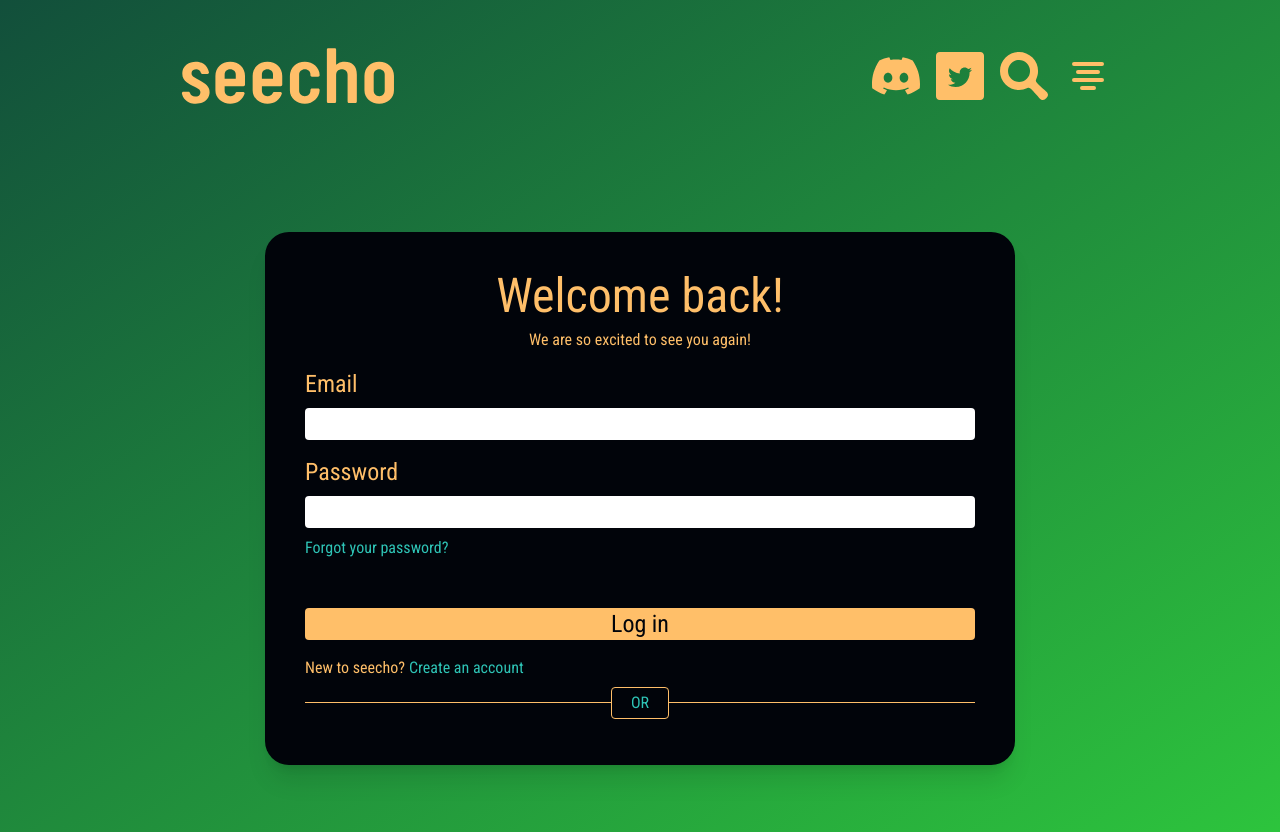
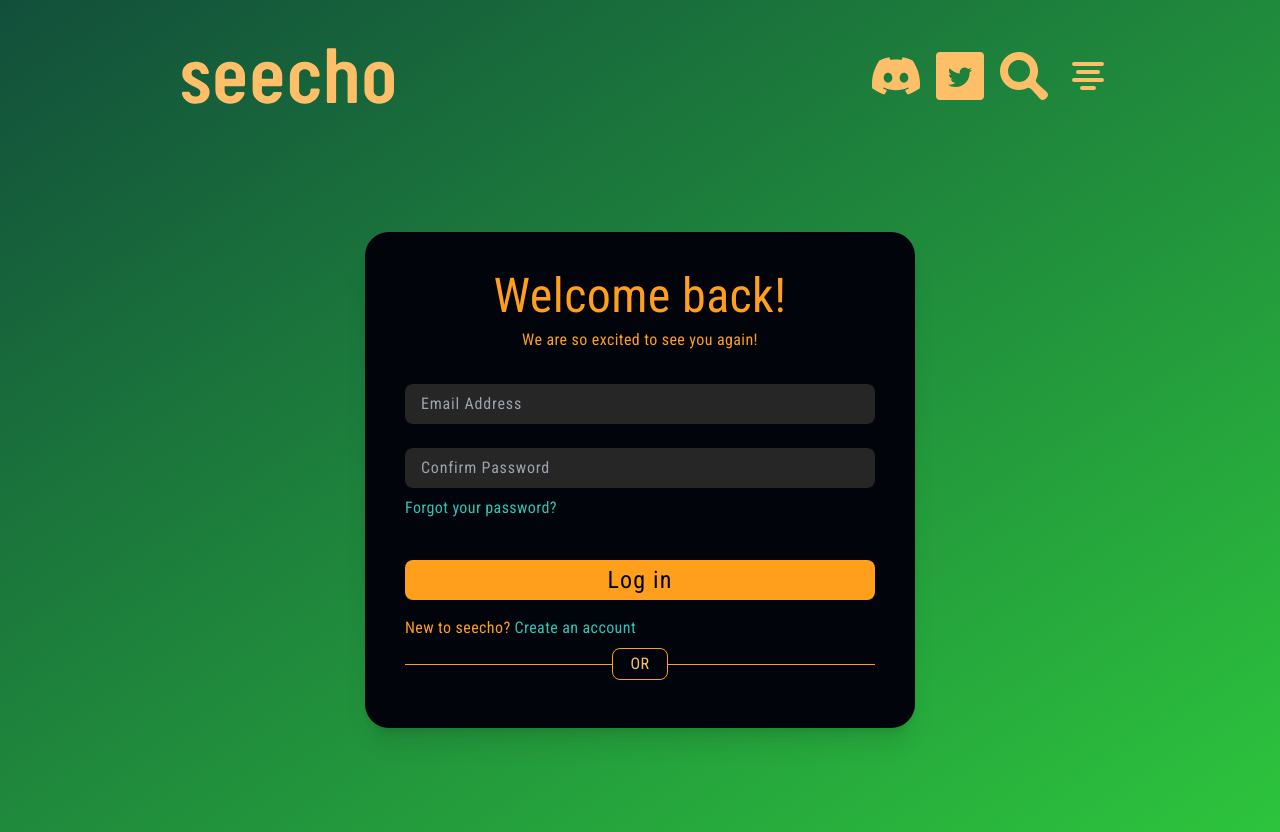
Before and after one commit to deniselupe/chat-app, a Next.js app in the folder frontend/: page /login in a window 1280 px wide. Built offline with nearby package versions, Linux system fonts and the light colour scheme.

Commit message:
style: introduce signup page and improve styling

```diff
--- a/frontend/app/layout.tsx
+++ b/frontend/app/layout.tsx
@@ -12,7 +12,7 @@ interface RootLayoutProps {
 export default function RootLayout({ children }: RootLayoutProps) {
   return (
     <html lang="en" className={robotoCondensed.className}>
-      <body className="h-screen bg-no-repeat bg-gradient-to-br from-seecho-darkgreen to-seecho-lightgreen ">
+      <body className="tracking-wide h-screen bg-no-repeat bg-gradient-to-br from-seecho-darkgreen to-seecho-lightgreen ">
         <NavBar />
         {children}
       </body>
--- a/frontend/app/login/page.tsx
+++ b/frontend/app/login/page.tsx
@@ -2,30 +2,28 @@ import Link from 'next/link';
 
 export default function LoginPage() {
     return (
-        <form className="w-96 mx-auto sm:w-3/4 md:w-[750px] md:h-4/6 sm:mt-28 p-10 rounded-3xl flex flex-col items-center bg-seecho-darkblue shadow-xl">
-            <div className="w-full mb-4">
-                <h1 className="mb-2 text-5xl text-seecho-gold text-center">Welcome back!</h1>
-                <h2 className="text-seecho-gold text-center">We are so excited to see you again!</h2>
+        <form className="w-96 mx-auto sm:w-3/4 md:w-[550px] h-fit sm:mt-28 p-10 rounded-3xl flex flex-col items-center bg-seecho-darkblue shadow-xl">
+            <div className="w-full mb-8">
+                <h1 className="mb-2 text-5xl text-seecho-orange text-center">Welcome back!</h1>
+                <h2 className="text-center text-seecho-orange">We are so excited to see you again!</h2>
             </div>
-            <div className="w-full mb-4">
-                <label className="mb-2 text-seecho-gold text-2xl block" htmlFor="email">Email</label>
-                <input className="w-full block text-1xl leading-8 rounded" type="email" id="email" name="name" />
+            <div className="w-full mb-6">
+                <input className="w-full px-4 leading-10 tracking-wider text-1xl text-seecho-gold bg-neutral-800 outline-none focus:outline-seecho-lightblue rounded-lg" type="email" id="email" name="email" placeholder="Email Address" />
             </div>
             <div className="w-full mb-2">
-                <label className="mb-2 text-seecho-gold text-2xl block" htmlFor="password">Password</label>
-                <input className="w-full block text-1xl leading-8 rounded" type="text" id="password" name="password" />
+                <input className="w-full px-4 leading-10 tracking-wider text-1xl text-seecho-gold bg-neutral-800 outline-none focus:outline-seecho-lightblue rounded-lg" type="text" id="password" name="confirm_password" placeholder="Confirm Password" />
             </div>
-            <Link href="#" className="w-full mb-12">
+            <Link href="#" className="w-full mb-10">
                 <p className="text-seecho-lightblue hover:underline">Forgot your password?</p>
             </Link>
-            <button className="w-full mb-4 text-2xl text-seecho-darkblue bg-seecho-gold hover:bg-seecho-lightblue rounded">Log in</button>
-            <p className="w-full inline-flex text-seecho-gold">New to seecho?
-                <Link href="#" className="ml-1 text-seecho-lightblue hover:underline">Create an account</Link>
+            <button className="w-full mb-4 leading-10 tracking-wider text-2xl text-seecho-darkblue bg-seecho-orange hover:bg-seecho-lightblue rounded-lg">Log in</button>
+            <p className="w-full inline-flex text-seecho-orange">New to seecho?
+                <Link href="/signup" className="ml-1 text-seecho-lightblue hover:underline">Create an account</Link>
             </p>
             <div className="w-full h-12 flex items-center">
-                <hr className="w-1/2 border-top border-seecho-gold" />
-                <p className="w-16 h-8 rounded text-seecho-lightblue flex justify-center items-center border border-seecho-gold">OR</p>
-                <hr className="w-1/2 border-top border-seecho-gold" />
+                <hr className="w-1/2 border-top border-seecho-orange" />
+                <p className="w-16 h-8 text-seecho-gold flex justify-center items-center border border-seecho-orange rounded-lg">OR</p>
+                <hr className="w-1/2 border-top border-seecho-orange" />
             </div>
         </form>
     );
--- /dev/null
+++ b/frontend/app/signup/page.tsx
@@ -0,0 +1,33 @@
+import Link from 'next/link';
+
+export default function LoginPage() {
+    return (
+        <form className="w-96 mx-auto sm:w-3/4 md:w-[550px] h-fit sm:mt-28 p-10 rounded-3xl flex flex-col items-center bg-seecho-darkblue shadow-xl">
+            <div className="w-full mb-8">
+                <h1 className="text-5xl text-seecho-orange text-center">Get Started</h1>
+            </div>
+            <div className="w-full mb-6 flex justify-between">
+                <input className="w-full mr-2 px-4 leading-10 tracking-wider text-1xl text-seecho-gold bg-neutral-800 outline-none focus:outline-seecho-lightblue rounded-lg" type="text" name="first_name" placeholder="First Name" />
+                <input className="w-full ml-2 px-4 leading-10 tracking-wider text-1xl text-seecho-gold bg-neutral-800 outline-none focus:outline-seecho-lightblue rounded-lg" type="text" name="last_name" placeholder="Last Name" />
+            </div>
+            <div className="w-full mb-6">
+                <input className="w-full px-4 leading-10 tracking-wider text-1xl text-seecho-gold bg-neutral-800 outline-none focus:outline-seecho-lightblue rounded-lg" type="email" id="email" name="email" placeholder="Email Address" />
+            </div>
+            <div className="w-full mb-6">
+                <input className="w-full px-4 leading-10 tracking-wider text-1xl text-seecho-gold bg-neutral-800 outline-none focus:outline-seecho-lightblue rounded-lg" type="text" id="password" name="password" placeholder="Create Password" />
+            </div>
+            <div className="w-full mb-10">
+                <input className="w-full px-4 leading-10 tracking-wider text-1xl text-seecho-gold bg-neutral-800 outline-none focus:outline-seecho-lightblue rounded-lg" type="text" id="password" name="confirm_password" placeholder="Confirm Password" />
+            </div>
+            <button className="w-full mb-4 leading-10 tracking-wider text-2xl text-seecho-darkblue bg-seecho-orange hover:bg-seecho-lightblue rounded-lg">Create Account</button>
+            <p className="w-full inline-flex text-seecho-orange">Already have an account?
+                <Link href="/login" className="ml-1 text-seecho-lightblue hover:underline">Login</Link>
+            </p>
+            <div className="w-full h-12 flex items-center">
+                <hr className="w-1/2 border-top border-seecho-orange" />
+                <p className="w-16 h-8 text-seecho-gold flex justify-center items-center border border-seecho-orange rounded-lg">OR</p>
+                <hr className="w-1/2 border-top border-seecho-orange" />
+            </div>
+        </form>
+    );
+}
```
